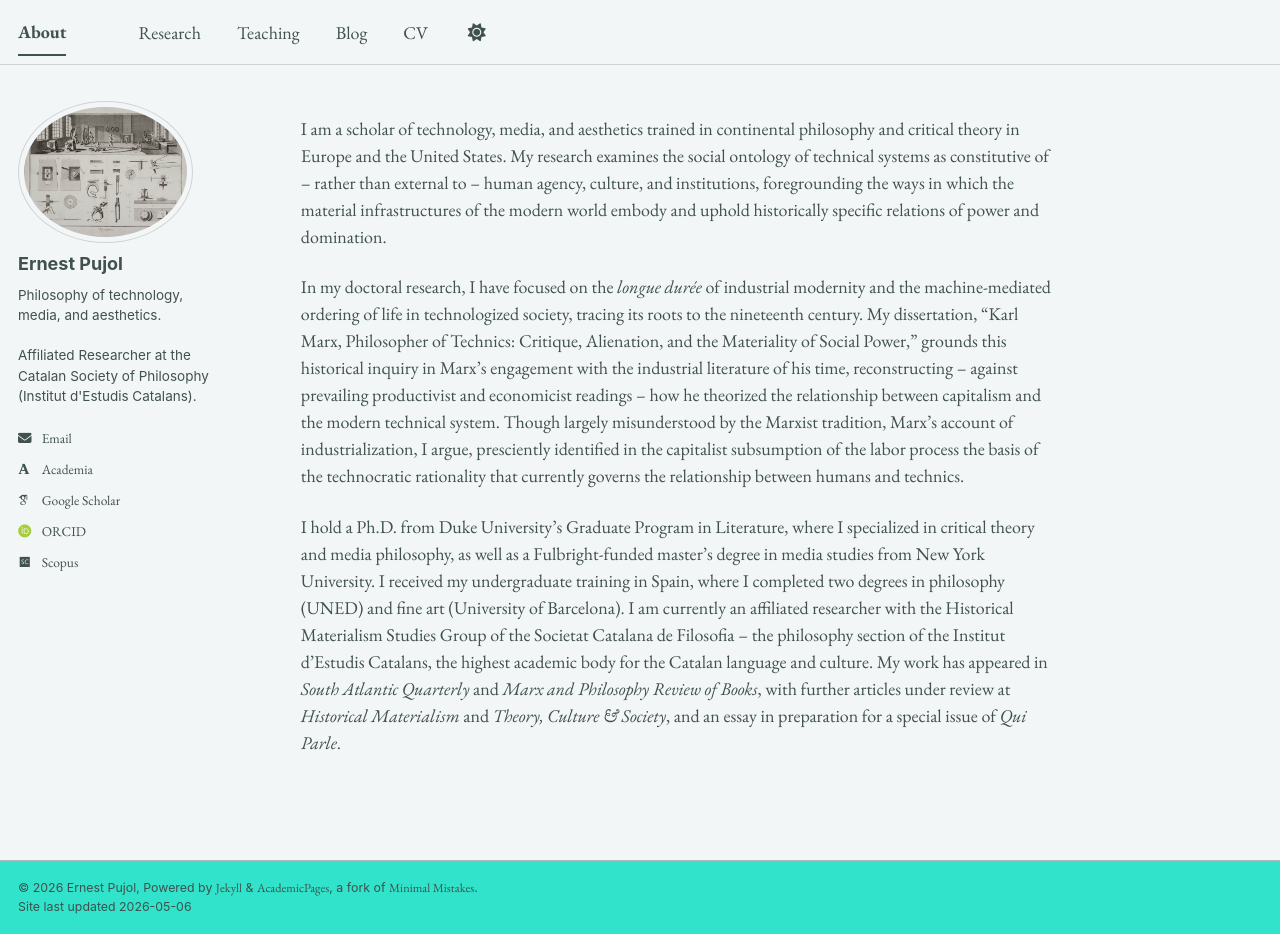
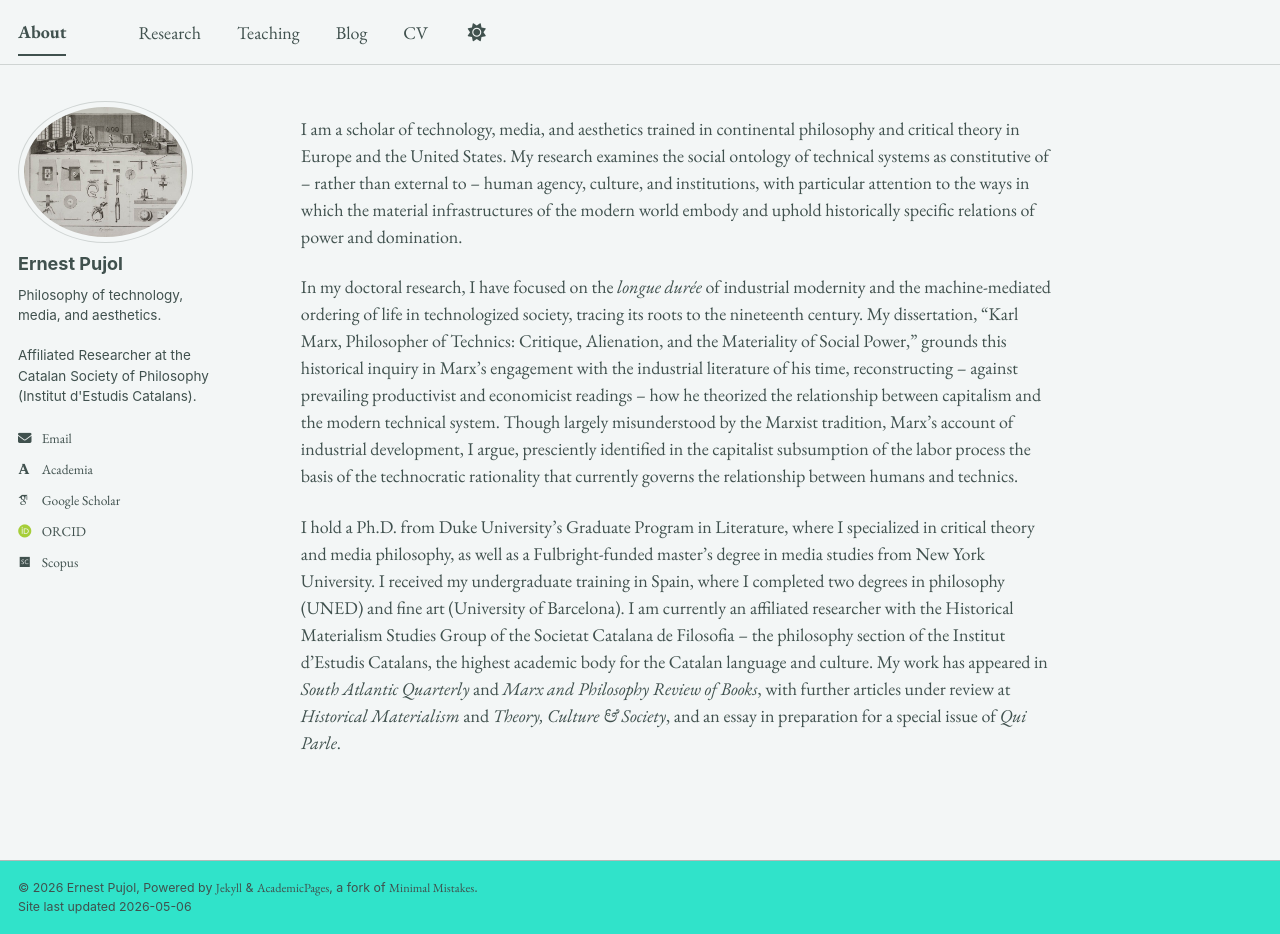
Before and after one commit to epujol90/epujol90.github.io, a Jekyll site: the page built from _pages/about.md, in a window 1280 px wide and 934 px high. Built offline with Jekyll 4.4.1, drawn with Linux system fonts in a browser that asks for light colours; some web fonts are replaced; a script bundle is joined from its source files by our own code; library files that are not in the unit come from our copies.

Commit message:
Update about.md

```diff
--- a/_pages/about.md
+++ b/_pages/about.md
@@ -6,8 +6,8 @@ redirect_from:
   - /about/
   - /about.html
 ---
-I am a scholar of technology, media, and aesthetics trained in continental philosophy and critical theory in Europe and the United States. My research examines the social ontology of technical systems as constitutive of -- rather than external to -- human agency, culture, and institutions, foregrounding the ways in which the material infrastructures of the modern world embody and uphold historically specific relations of power and domination.
+I am a scholar of technology, media, and aesthetics trained in continental philosophy and critical theory in Europe and the United States. My research examines the social ontology of technical systems as constitutive of -- rather than external to -- human agency, culture, and institutions, with particular attention to the ways in which the material infrastructures of the modern world embody and uphold historically specific relations of power and domination.
 
-In my doctoral research, I have focused on the _longue durée_ of industrial modernity and the machine-mediated ordering of life in technologized society, tracing its roots to the nineteenth century. My dissertation, “Karl Marx, Philosopher of Technics: Critique, Alienation, and the Materiality of Social Power,” grounds this historical inquiry in Marx’s engagement with the industrial literature of his time, reconstructing -- against prevailing productivist and economicist readings -- how he theorized the relationship between capitalism and the modern technical system. Though largely misunderstood by the Marxist tradition, Marx’s account of industrialization, I argue, presciently identified in the capitalist subsumption of the labor process the basis of the technocratic rationality that currently governs the relationship between humans and technics.
+In my doctoral research, I have focused on the _longue durée_ of industrial modernity and the machine-mediated ordering of life in technologized society, tracing its roots to the nineteenth century. My dissertation, “Karl Marx, Philosopher of Technics: Critique, Alienation, and the Materiality of Social Power,” grounds this historical inquiry in Marx’s engagement with the industrial literature of his time, reconstructing -- against prevailing productivist and economicist readings -- how he theorized the relationship between capitalism and the modern technical system. Though largely misunderstood by the Marxist tradition, Marx’s account of industrial development, I argue, presciently identified in the capitalist subsumption of the labor process the basis of the technocratic rationality that currently governs the relationship between humans and technics.
 
 I hold a Ph.D. from Duke University’s Graduate Program in Literature, where I specialized in critical theory and media philosophy, as well as a Fulbright-funded master’s degree in media studies from New York University. I received my undergraduate training in Spain, where I completed two degrees in philosophy (UNED) and fine art (University of Barcelona). I am currently an affiliated researcher with the Historical Materialism Studies Group of the Societat Catalana de Filosofia -- the philosophy section of the Institut d’Estudis Catalans, the highest academic body for the Catalan language and culture. My work has appeared in _South Atlantic Quarterly_ and _Marx and Philosophy Review of Books_, with further articles under review at _Historical Materialism_ and _Theory, Culture & Society_, and an essay in preparation for a special issue of _Qui Parle_.
```
